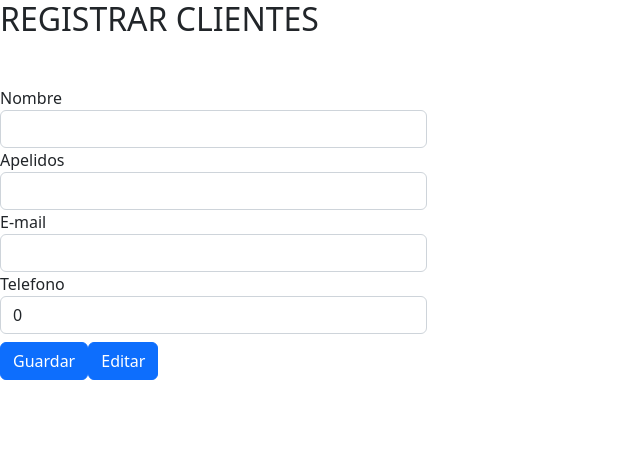
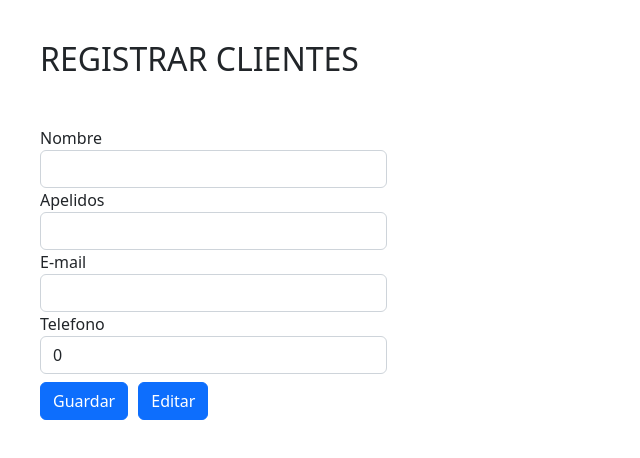
Before and after one commit to davcacrom/App-Empleados, an Angular app: page /cliente/registro in a window 1280 px wide. Shown: the top 458 px of the page, without its empty margins (0-640 px from the left). Built offline with nearby package versions, Linux system fonts and the light colour scheme.

Commit message:
Registrar

```diff
--- a/src/app/cliente/components/formulario-cliente/formulario-cliente.component.html
+++ b/src/app/cliente/components/formulario-cliente/formulario-cliente.component.html
@@ -1,4 +1,4 @@
-<form class="mt-5">
+<form class="mt-5" style="margin:40px">
   <div class="form-group">
     <label for="nombre">Nombre</label>
     <input
@@ -36,6 +36,6 @@
     />
   </div>
 
-  <button type="submit()" (click)="submit()" class="btn btn-primary mt-2">Guardar</button>
+  <button type="submit()" (click)="submit()" class="btn btn-primary mt-2" style="margin-right:10px">Guardar</button>
   <button type="submit1()" (click)="submit1()" class="btn btn-primary mt-2">Editar</button>
 </form>
--- a/src/app/cliente/registrar-cliente/registrar-cliente.component.html
+++ b/src/app/cliente/registrar-cliente/registrar-cliente.component.html
@@ -1,6 +1,6 @@
 <!-- <p>registrar-cliente works!</p> -->
 <div class="col-md-6"></div>
 <div class="col-md-4 justify content">
-  <h2>REGISTRAR CLIENTES</h2>
-  <app-formulario-cliente (onNuevoCliente)="submit($event)"></app-formulario-cliente>
+  <h2 style="margin:40px" >REGISTRAR CLIENTES</h2>
+  <app-formulario-cliente (onNuevoCliente)="submit($event)" ></app-formulario-cliente>
 </div>
--- a/src/app/cliente/registrar-cliente/registrar-cliente.component.ts
+++ b/src/app/cliente/registrar-cliente/registrar-cliente.component.ts
@@ -1,4 +1,5 @@
 import { Component, Input, OnInit } from '@angular/core';
+import {  Router } from '@angular/router';
 import { ClienteServiceService } from '../cliente-service.service';
 import { Cliente } from '../modelo/cliente.interface';
 
@@ -11,7 +12,7 @@ import { Cliente } from '../modelo/cliente.interface';
 export class RegistrarClienteComponent implements OnInit {
 
   clienteRegistro!:Cliente;
-  constructor( private clienteService:ClienteServiceService) { }
+  constructor( private clienteService:ClienteServiceService, private router: Router) { }
 
   ngOnInit(): void {
     this.clienteRegistro
@@ -20,7 +21,7 @@ export class RegistrarClienteComponent implements OnInit {
   submit( cliente : Cliente):void{
     //llamar servicio añadir
     this.clienteService.addCliente(cliente);
-    console.log(this.clienteService.getClientes());
+    this.router.navigate(["/cliente/lista"]);
 
   }
 
```
